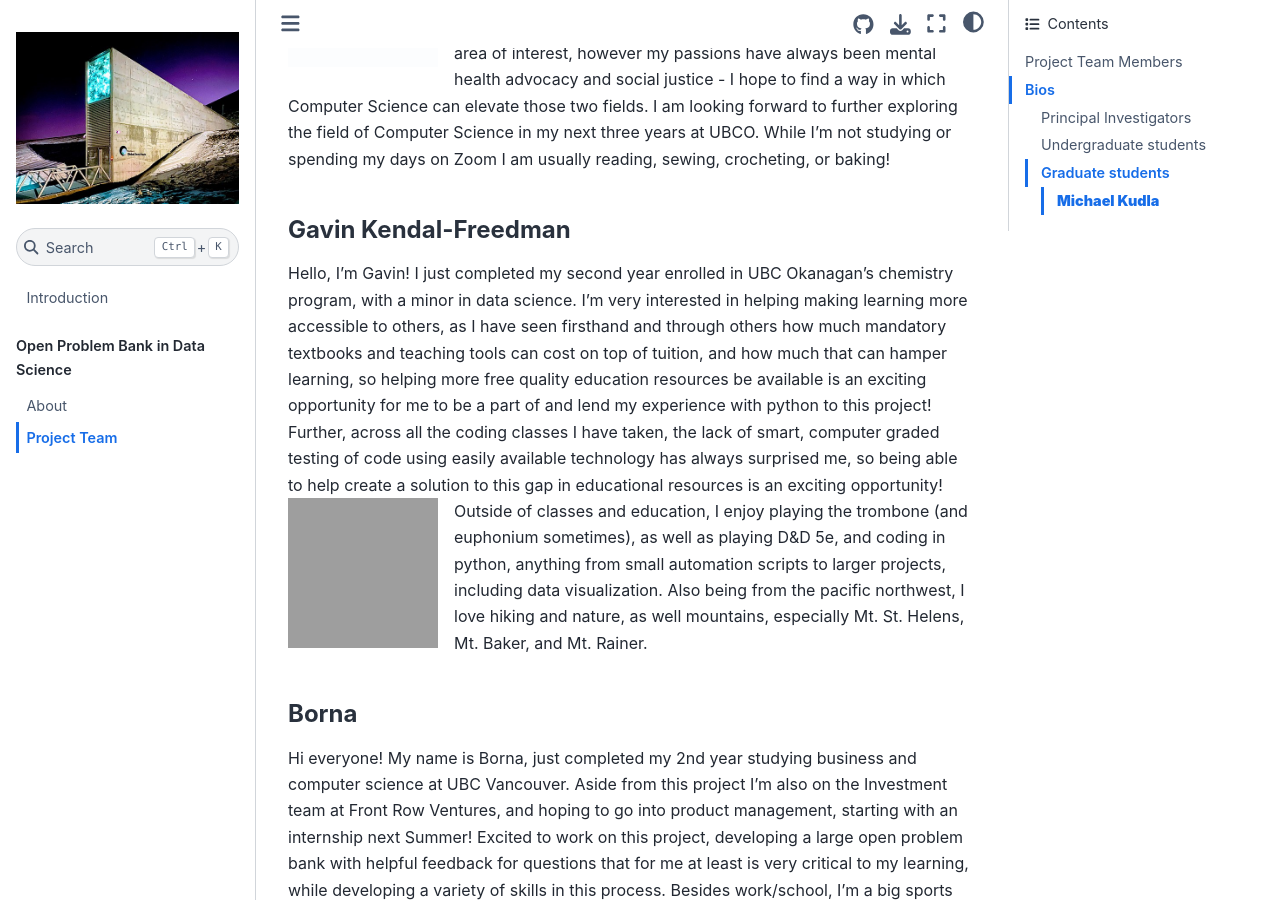
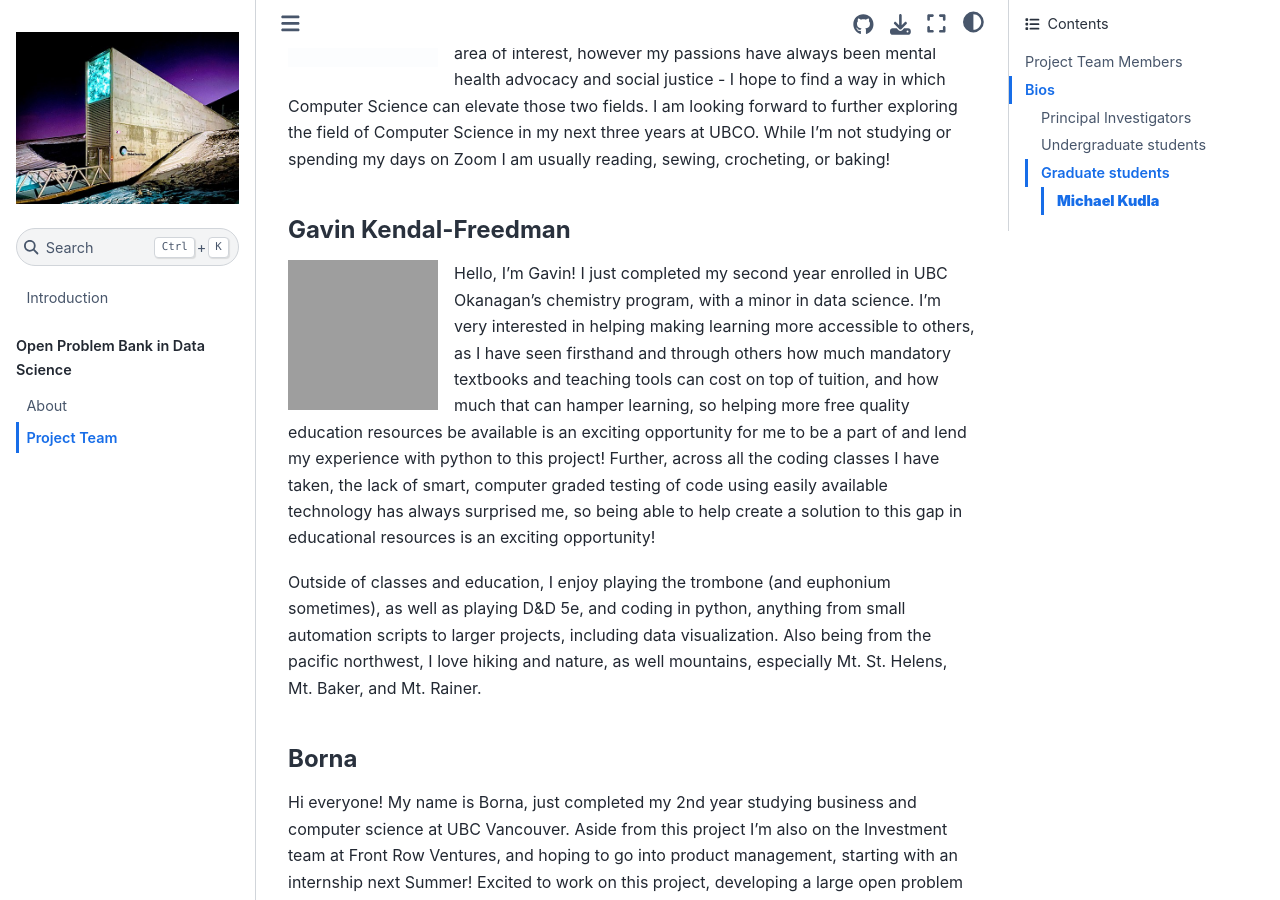
Before and after one commit to open-resources/datascience_bank, a Jupyter Book: the page built from about/bio.md, in a window 1280 px wide and 900 px high, scrolled down 1606 px. Built offline with Jupyter Book 1.0.4 settings and Sphinx 7.4.7 and the Sphinx Book theme 1.1.4, drawn with Linux system fonts in a browser that asks for light colours; grey boxes are pictures that could not be loaded.

Commit message:
Update bio.md

```diff
--- a/about/bio.md
+++ b/about/bio.md
@@ -46,9 +46,9 @@ I am a fourth year honours physics student at UBC Okanagan. Throughout my degree
 I am a first year Bachelor of Arts student at UBCO planning to major in Computer Science. As it is my first year I don't have a specific area of interest, however my passions have always been mental health advocacy and social justice - I hope to find a way in which Computer Science can elevate those two fields. I am looking forward to further exploring the field of Computer Science in my next three years at UBCO. While I'm not studying or spending my days on Zoom I am usually reading, sewing, crocheting, or baking!
 
 #### **Gavin Kendal-Freedman**
+<img align="left" width="150" height="150" style="padding-right: 20px" src="../images/Gavin Kendal-Freedman Senior Photo.png"> </img>
+Hello, I’m Gavin! I just completed my second year enrolled in UBC Okanagan’s chemistry program, with a minor in data science. I’m very interested in helping making learning more accessible to others, as I have seen firsthand and through others how much mandatory textbooks and teaching tools can cost on top of tuition, and how much that can hamper learning, so helping more free quality education resources be available is an exciting opportunity for me to be a part of and lend my experience with python to this project! Further, across all the coding classes I have taken, the lack of smart, computer graded testing of code using easily available technology has always surprised me, so being able to help create a solution to this gap in educational resources is an exciting opportunity!
 
-Hello, I’m Gavin! I just completed my second year enrolled in UBC Okanagan’s chemistry program, with a minor in data science. I’m very interested in helping making learning more accessible to others, as I have seen firsthand and through others how much mandatory textbooks and teaching tools can cost on top of tuition, and how much that can hamper learning, so helping more free quality education resources be available is an exciting opportunity for me to be a part of and lend my experience with python to this project! Further, across all the coding classes I have taken, the lack of smart, computer graded testing of code using easily available technology has always surprised me, so being able to help create a solution to this gap in educational resources is an exciting opportunity!
-<img align="left" width="150" height="150" style="padding-right: 20px" src="../images/Gavin Kendal-Freedman Senior Photo.png"> </img>
 Outside of classes and education, I enjoy playing the trombone (and euphonium sometimes), as well as playing D&D 5e, and coding in python, anything from small automation scripts to larger projects, including data visualization. Also being from the pacific northwest, I love hiking and nature, as well mountains, especially Mt. St. Helens, Mt. Baker, and Mt. Rainer.
 
 
```
